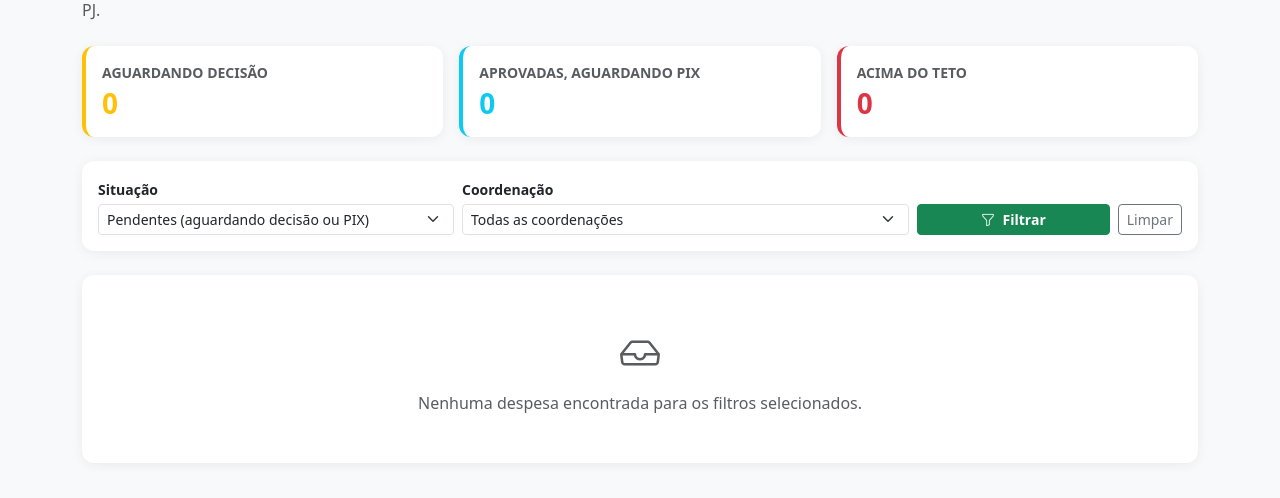
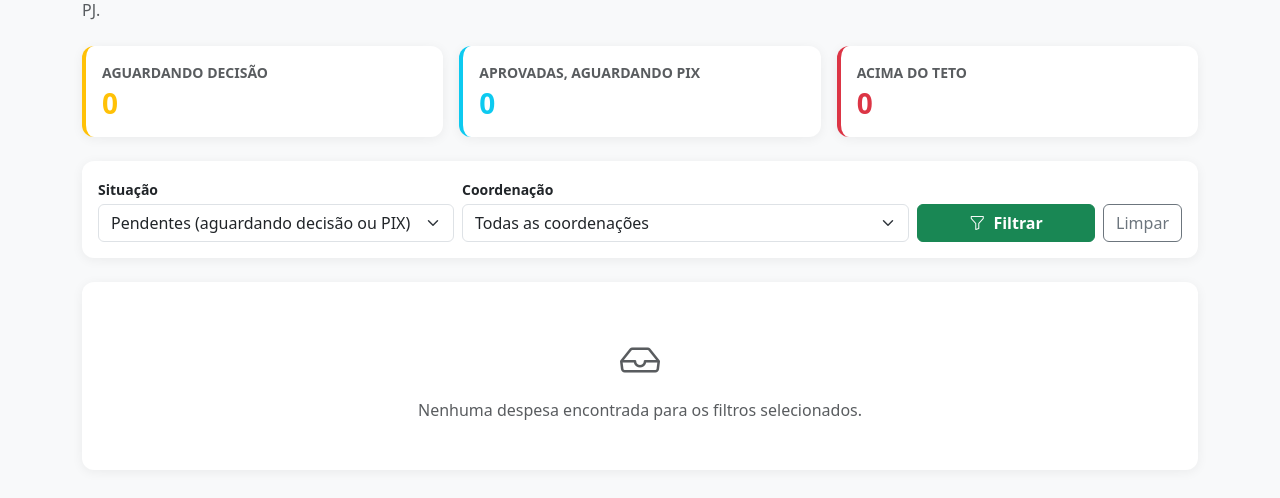
Before and after one commit to minoruhaga/sig-reembolso, a Django app: page /despesas/triagem/ in a window 1280 px wide; the page is wider, and only the part inside the window is pictured. Shown: the part 154-652 px from the top of that part. Run offline with Django 5.2, Linux system fonts and the light colour scheme; the visitor is signed in with stand-in values (Sample User, id 1); data comes from the database, SQL or seed files in the repository; data that the repository does not hold is empty; some libraries are stand-ins or nearby versions.

Commit message:
fix(despesas): padroniza selects de filtro no painel de auditoria

```diff
--- a/src/templates/despesas/painel_triagem.html
+++ b/src/templates/despesas/painel_triagem.html
@@ -65,6 +65,7 @@
     .aud-lateral dt { font-size: .8rem; text-transform: uppercase; color: #6c757d; font-weight: 600; }
     .aud-lateral dd { margin-bottom: .75rem; }
     .aud-atalhos kbd { font-size: .75rem; }
+    .aud-filtros .form-select { -webkit-appearance: none; -moz-appearance: none; appearance: none; }
 </style>
 {% endblock %}
 
@@ -106,11 +107,11 @@
 </div>
 
 <!-- Filtros -->
-<div class="card card-stat bg-white p-3 mb-4">
+<div class="card card-stat bg-white p-3 mb-4 aud-filtros">
     <form method="get" class="row g-2 align-items-end">
         <div class="col-md-4">
             <label for="filtroStatus" class="form-label small fw-semibold mb-1">Situação</label>
-            <select id="filtroStatus" name="status" class="form-select form-select-sm">
+            <select id="filtroStatus" name="status" class="form-select">
                 <option value="PENDENTES" {% if status_filtro == 'PENDENTES' %}selected{% endif %}>Pendentes (aguardando decisão ou PIX)</option>
                 <option value="ENVIADO" {% if status_filtro == 'ENVIADO' %}selected{% endif %}>Aguardando decisão</option>
                 <option value="APROVADO" {% if status_filtro == 'APROVADO' %}selected{% endif %}>Aprovadas (pagar PIX)</option>
@@ -121,7 +122,7 @@
         </div>
         <div class="col-md-5">
             <label for="filtroCoord" class="form-label small fw-semibold mb-1">Coordenação</label>
-            <select id="filtroCoord" name="coordenacao" class="form-select form-select-sm">
+            <select id="filtroCoord" name="coordenacao" class="form-select">
                 <option value="">Todas as coordenações</option>
                 {% for c in coordenacoes %}
                     <option value="{{ c.id }}" {% if coordenacao_filtro == c.id|stringformat:'s' %}selected{% endif %}>
@@ -131,10 +132,10 @@
             </select>
         </div>
         <div class="col-md-3 d-flex gap-2">
-            <button type="submit" class="btn btn-success btn-sm flex-grow-1 fw-semibold">
+            <button type="submit" class="btn btn-success flex-grow-1 fw-semibold">
                 <i class="bi bi-funnel me-1"></i> Filtrar
             </button>
-            <a href="{% url 'despesas:triagem' %}" class="btn btn-outline-secondary btn-sm">Limpar</a>
+            <a href="{% url 'despesas:triagem' %}" class="btn btn-outline-secondary">Limpar</a>
         </div>
     </form>
 </div>
```
